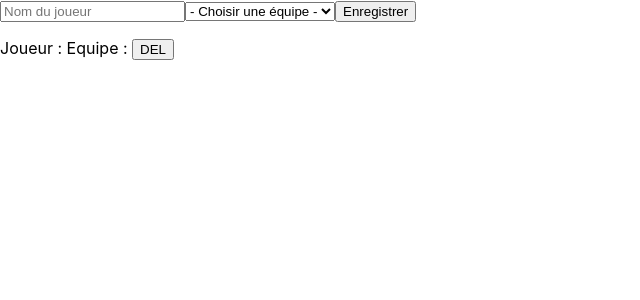
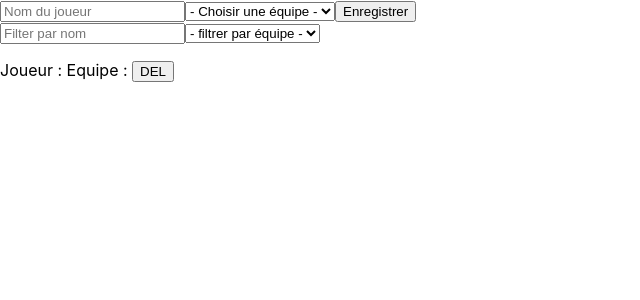
Before and after one commit to pcuisinaud/formation-reactjs, a React (Create React App) app in the folder reactjs/demo/: page / in a window 1280 px wide. Both pictures are taken after a click on the button "Enregistrer". Shown: the top 300 px of the page, without its empty margins (0-640 px from the left). Built offline with nearby package versions, Linux system fonts and the light colour scheme.

Commit message:
filter (ne marche pas)

```diff
--- /dev/null
+++ b/reactjs/demo/src/FilterPlayer.js
@@ -0,0 +1,33 @@
+import React from 'react';
+
+class FilterPlayer extends React.Component {
+
+    constructor(props) {
+        super(props);
+        this.state = { filterName: '', filterTeam: '' }
+    }
+
+    onHandleChange(e) {
+        let state = {};
+        state[e.target.name] = e.target.value;
+        this.setState(state);
+        this.props.onFilter(this.state);
+    }
+
+    render() {
+        this.onHandleChange = this.onHandleChange.bind(this);
+        return (
+            <div>
+                <input name="filterName" placeholder='Filter par nom' value={this.state.searchName} onChange={this.onHandleChange} />
+                <select name="filterTeam" value={this.state.searchTeam} onChange={this.onHandleChange}>
+                    <option value="">- filtrer par équipe -</option>
+                    <option>Juve</option>
+                    <option>Madrid</option>
+                    <option>Strasbourg</option>
+                </select>
+            </div>
+        )
+    }
+}
+
+export default FilterPlayer;
--- a/reactjs/demo/src/PlayerList.js
+++ b/reactjs/demo/src/PlayerList.js
@@ -8,11 +8,14 @@ class PlayerList extends React.Component {
 
     render() {
         this.onDelete = this.onDelete.bind(this);
-        const players = this.props.players.map((player) => (<p key={player.name}>
-            <span>Joueur : {player.name}</span>
-            <span>Equipe : {player.team}</span>
-            <button onClick={() => this.onDelete(player.name)}>DEL</button>
-        </p>))
+        const players = this.props.players
+            .filter(p => !this.props.filters || this.props.filters.filterName == '' || this.props.filters.filterName == p.name)
+            .filter(p => !this.props.filters || this.props.filters.filterTeam == '' || this.props.filters.filterTeam == p.team)
+            .map((player) => (<p key={player.name}>
+                <span>Joueur : {player.name}</span>
+                <span>Equipe : {player.team}</span>
+                <button onClick={() => this.onDelete(player.name)}>DEL</button>
+            </p>))
         return (<>{players}</>)
     }
 }
--- a/reactjs/demo/src/PlayerManager.js
+++ b/reactjs/demo/src/PlayerManager.js
@@ -1,5 +1,6 @@
 import React from 'react';
 import PlayerForm from './PlayerForm';
+import FilterPlayer from './FilterPlayer';
 import PlayerList from './PlayerList';
 
 class PlayerManager extends React.Component {
@@ -21,10 +22,19 @@ class PlayerManager extends React.Component {
         this.setState({ players: this.state.players.filter((p) => p.name != name) })
     }
 
+    onFilter(filter) {
+        console.log(filter);
+        this.setState({ filters: filter });
+    }
+
     render() {
         return (<>
             <PlayerForm onSave={(p) => this.onSave(p)} />
-            <PlayerList players={this.state.players} onDelete={(name) => this.onDelete(name)} />
+            <FilterPlayer onFilter={(filter) => this.onFilter(filter)} />
+            <PlayerList players={this.state.players}
+                onDelete={(name) => this.onDelete(name)}
+                filters={this.state.filters}
+            />
         </>)
     }
 }
```
